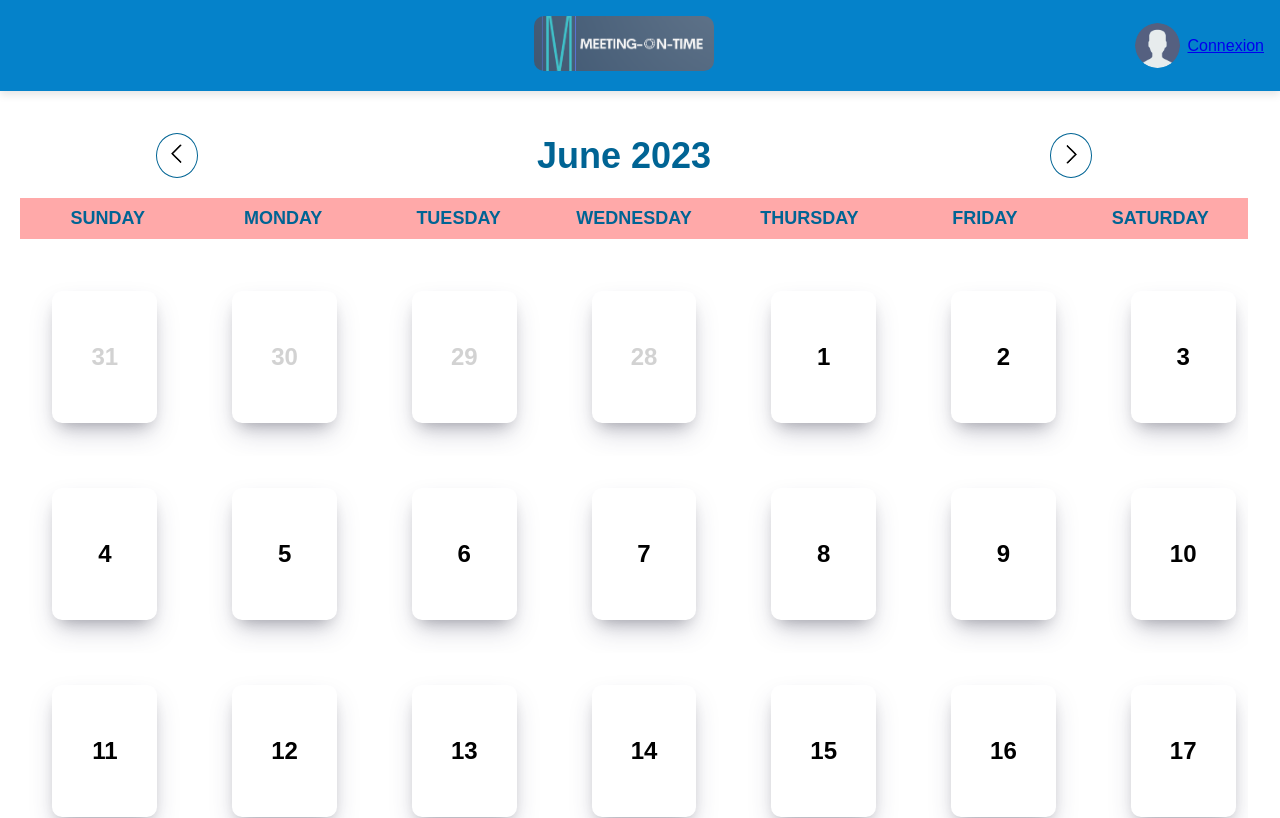
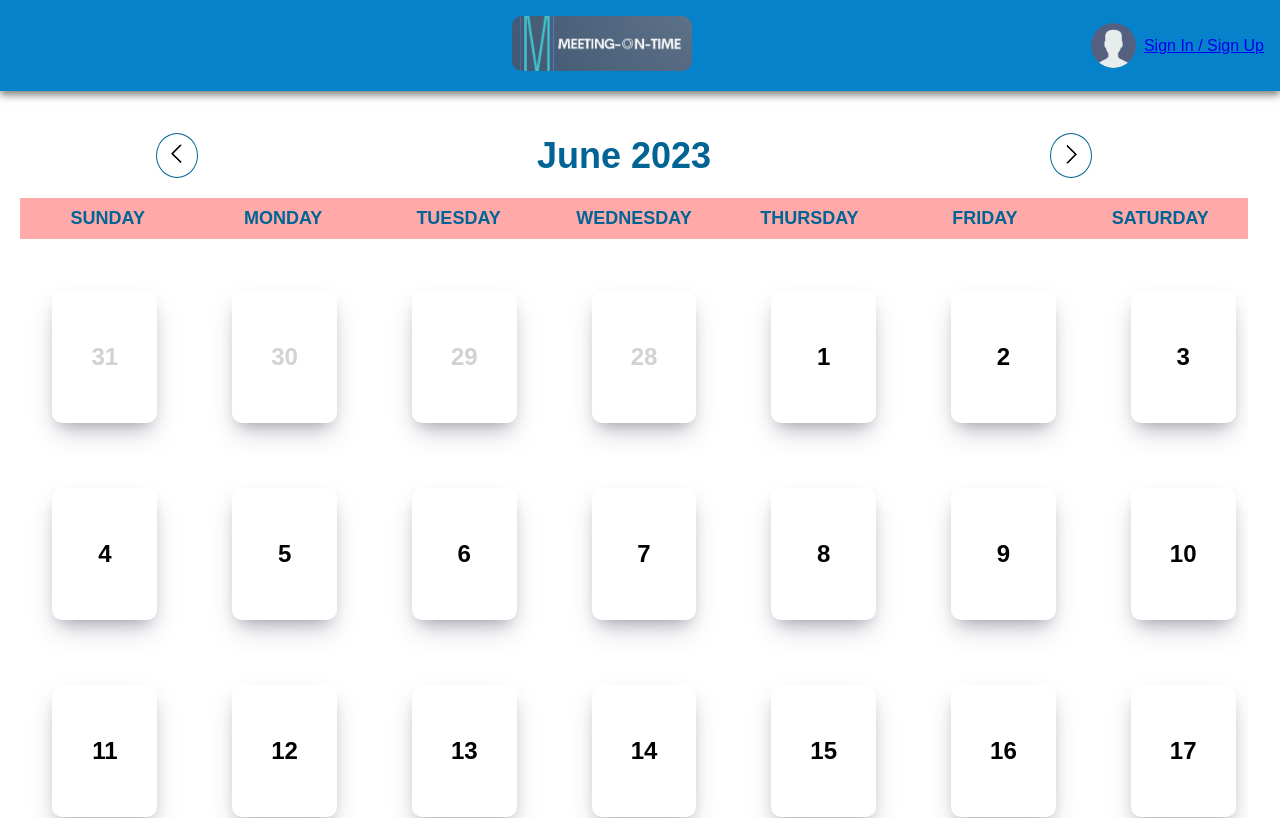
Before and after one commit to Benjamin-Dervieux/Meeting-On-Time, an Angular app: page / in a window 1280 px wide. Shown: the top 818 px of the page. Built offline with nearby package versions, Linux system fonts and the light colour scheme.

Commit message:
header updated

```diff
--- a/src/app/Components/header/header.component.css
+++ b/src/app/Components/header/header.component.css
@@ -3,9 +3,9 @@
   align-items: center;
   justify-content: space-between;
   padding: 1rem;
-    background-color: #0582CA;
+  background-color: #0582ca;
   color: white;
-    box-shadow: 0px 4px 8px rgba(0, 0, 0, 0.1);
+  box-shadow: 0px 4px 8px rgba(0, 0, 0, 0.5);
 }
 
 .logo {
--- a/src/app/Components/header/header.component.html
+++ b/src/app/Components/header/header.component.html
@@ -8,7 +8,7 @@
   <div class="user-profile">
     <img src="assets/avatar.png" alt="Profile" />
     <a routerLink="/login">
-      <span>Connexion</span>
+      <span>Sign In / Sign Up</span>
     </a>
   </div>
 </header>
```
Also changed, not shown: src/assets/images/Meeting On Time.png (deleted). Lines whose indentation alone changed are shown as unchanged.
